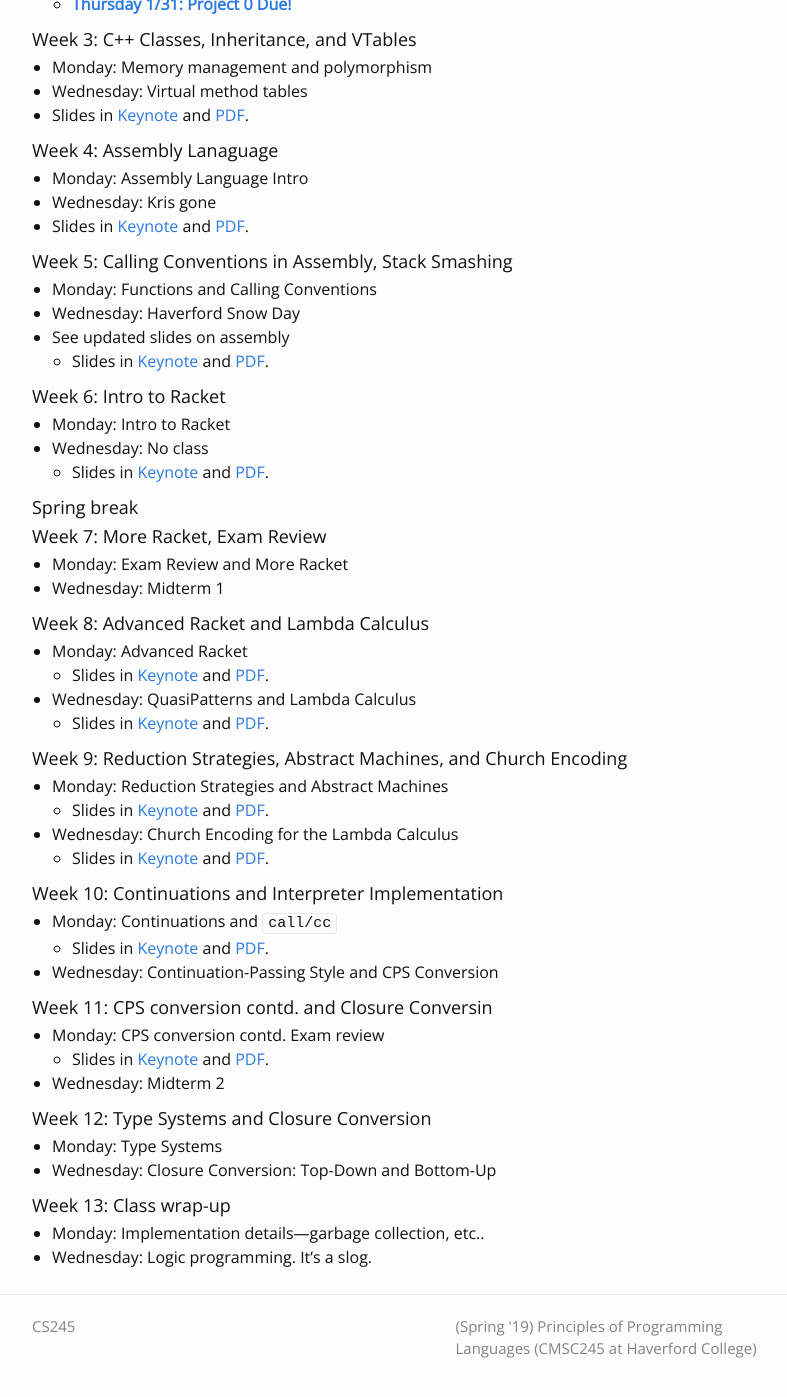
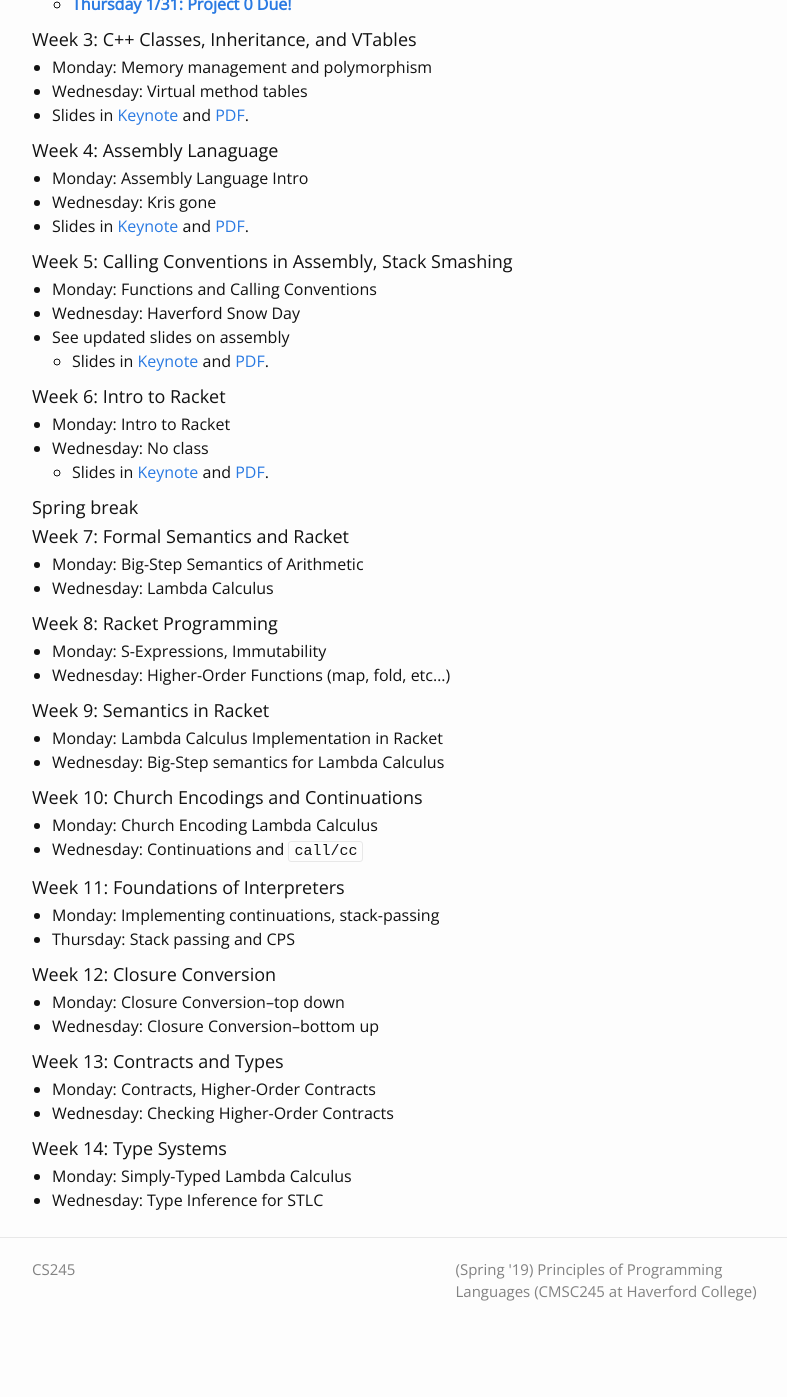
Before and after one commit to kmicinski/program-analysis, a Jekyll site: the page docs/schedule/index.html, which Jekyll copies as it is, in a window 1280 px wide and 1400 px high, scrolled down 465 px. Shown: the top 1397 px of the window, without its empty margins (228-1015 px from the left). Built offline with Jekyll 4.4.1, drawn with Linux system fonts in a browser that asks for light colours; nearby versions of some CDN libraries; after the commit the page ends 1808 px from its top, so only the background shows below that.

Commit message:
webpage update

```diff
--- a/docs/feed.xml
+++ b/docs/feed.xml
@@ -5,8 +5,8 @@
     <description>(Spring '19) Principles of Programming Languages (CMSC245 at Haverford College)</description>
     <link>http://kmicinski.com/cs245/</link>
     <atom:link href="http://kmicinski.com/cs245/feed.xml" rel="self" type="application/rss+xml"/>
-    <pubDate>Sun, 21 Apr 2019 21:37:09 -0400</pubDate>
-    <lastBuildDate>Sun, 21 Apr 2019 21:37:09 -0400</lastBuildDate>
+    <pubDate>Mon, 26 Aug 2019 13:04:17 -0400</pubDate>
+    <lastBuildDate>Mon, 26 Aug 2019 13:04:17 -0400</lastBuildDate>
     <generator>Jekyll v3.8.5</generator>
 
       <item>
--- a/docs/schedule/index.html
+++ b/docs/schedule/index.html
@@ -149,79 +149,61 @@ will be <u style="color:red">no extensions for projects!</u></b></p>
 
 <h4 id="spring-break">Spring break</h4>
 
-<h4 id="week-7-more-racket-exam-review">Week 7: More Racket, Exam Review</h4>
+<h4 id="week-7-formal-semantics-and-racket">Week 7: Formal Semantics and Racket</h4>
 
 <ul>
-  <li>Monday: Exam Review and More Racket</li>
-  <li>Wednesday: Midterm 1</li>
+  <li>Monday: Big-Step Semantics of Arithmetic</li>
+  <li>Wednesday: Lambda Calculus</li>
 </ul>
 
-<h4 id="week-8-advanced-racket-and-lambda-calculus">Week 8: Advanced Racket and Lambda Calculus</h4>
+<h4 id="week-8-racket-programming">Week 8: Racket Programming</h4>
 
 <ul>
-  <li>Monday: Advanced Racket
-    <ul>
-      <li>Slides in <a href="http://kmicinski.com//cs245/assets/slides/racket-2.key">Keynote</a> and <a href="http://kmicinski.com//cs245/assets/slides/racket-2.pdf">PDF</a>.</li>
-    </ul>
-  </li>
-  <li>Wednesday: QuasiPatterns and Lambda Calculus
-    <ul>
-      <li>Slides in <a href="http://kmicinski.com//cs245/assets/slides/lambda-calculus.key">Keynote</a> and <a href="http://kmicinski.com//cs245/assets/slides/lambda-calculus.pdf">PDF</a>.</li>
-    </ul>
-  </li>
+  <li>Monday: S-Expressions, Immutability</li>
+  <li>Wednesday: Higher-Order Functions (map, fold, etc…)</li>
 </ul>
 
-<h4 id="week-9-reduction-strategies-abstract-machines-and-church-encoding">Week 9: Reduction Strategies, Abstract Machines, and Church Encoding</h4>
+<h4 id="week-9-semantics-in-racket">Week 9: Semantics in Racket</h4>
 
 <ul>
-  <li>Monday: Reduction Strategies and Abstract Machines
-    <ul>
-      <li>Slides in <a href="http://kmicinski.com//cs245/assets/slides/lambda-machines-context.key">Keynote</a> and <a href="http://kmicinski.com//cs245/assets/slides/lambda-machines-context.pdf">PDF</a>.</li>
-    </ul>
-  </li>
-  <li>Wednesday: Church Encoding for the Lambda Calculus
-    <ul>
-      <li>Slides in <a href="http://kmicinski.com//cs245/assets/slides/church-encoding.key">Keynote</a> and <a href="http://kmicinski.com//cs245/assets/slides/church-encoding.pdf">PDF</a>.</li>
-    </ul>
-  </li>
+  <li>Monday: Lambda Calculus Implementation in Racket</li>
+  <li>Wednesday: Big-Step semantics for Lambda Calculus</li>
 </ul>
 
-<h4 id="week-10-continuations-and-interpreter-implementation">Week 10: Continuations and Interpreter Implementation</h4>
+<h4 id="week-10-church-encodings-and-continuations">Week 10: Church Encodings and Continuations</h4>
 
 <ul>
-  <li>Monday: Continuations and <code class="highlighter-rouge">call/cc</code>
-    <ul>
-      <li>Slides in <a href="http://kmicinski.com//cs245/assets/slides/continuations-intro.key">Keynote</a> and <a href="http://kmicinski.com//cs245/assets/slides/continuations-intro.pdf">PDF</a>.</li>
-    </ul>
-  </li>
-  <li>Wednesday: Continuation-Passing Style and CPS Conversion</li>
+  <li>Monday: Church Encoding Lambda Calculus</li>
+  <li>Wednesday: Continuations and <code class="highlighter-rouge">call/cc</code></li>
 </ul>
 
-<h4 id="week-11-cps-conversion-contd-and-closure-conversin">Week 11: CPS conversion contd. and Closure Conversin</h4>
+<h4 id="week-11-foundations-of-interpreters">Week 11: Foundations of Interpreters</h4>
 
 <ul>
-  <li>Monday: CPS conversion contd. Exam review
-    <ul>
-      <li>Slides in <a href="http://kmicinski.com//cs245/assets/slides/cps.key">Keynote</a> and <a href="http://kmicinski.com//cs245/assets/slides/cps.pdf">PDF</a>.</li>
-    </ul>
-  </li>
-  <li>Wednesday: Midterm 2</li>
+  <li>Monday: Implementing continuations, stack-passing</li>
+  <li>Thursday: Stack passing and CPS</li>
 </ul>
 
-<h4 id="week-12-type-systems-and-closure-conversion">Week 12: Type Systems and Closure Conversion</h4>
+<h4 id="week-12-closure-conversion">Week 12: Closure Conversion</h4>
 
 <ul>
-  <li>Monday: Type Systems</li>
-  <li>Wednesday: Closure Conversion: Top-Down and Bottom-Up</li>
+  <li>Monday: Closure Conversion–top down</li>
+  <li>Wednesday: Closure Conversion–bottom up</li>
 </ul>
 
-<h4 id="week-13-class-wrap-up">Week 13: Class wrap-up</h4>
+<h4 id="week-13-contracts-and-types">Week 13: Contracts and Types</h4>
 
 <ul>
-  <li>Monday: Implementation details—garbage collection, etc..</li>
-  <li>Wednesday: Logic programming. It’s a slog.</li>
+  <li>Monday: Contracts, Higher-Order Contracts</li>
+  <li>Wednesday: Checking Higher-Order Contracts</li>
 </ul>
 
+<h4 id="week-14-type-systems">Week 14: Type Systems</h4>
+
+<ul>
+  <li>Monday: Simply-Typed Lambda Calculus</li>
+  <li>Wednesday: Type Inference for STLC</li>
+</ul>
 
   </div>
 
```
